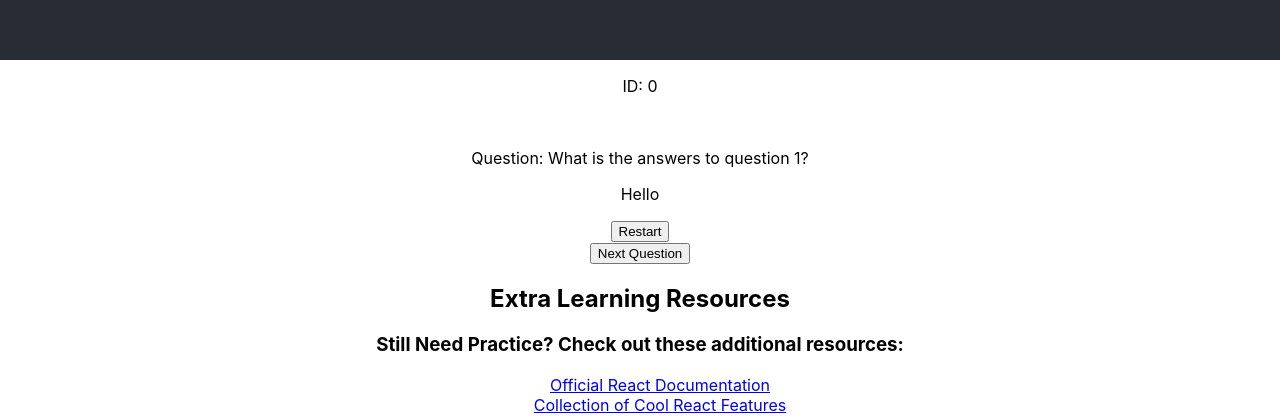
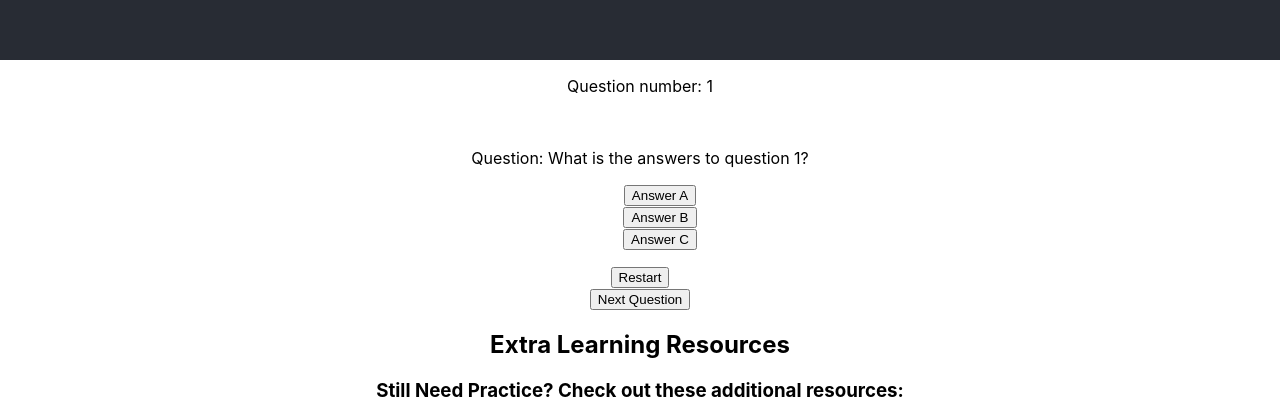
Before and after one commit to elizabethreese/react-project, a React (Create React App) app in the folder react-game/: page / in a window 1280 px wide. Shown: the part 740-1156 px from the top of the page. Built offline with nearby package versions, Linux system fonts and the light colour scheme.

Commit message:
Added answer option list

```diff
--- a/react-game/src/components/AnswerOptions.jsx
+++ b/react-game/src/components/AnswerOptions.jsx
@@ -1,13 +1,26 @@
 import React from 'react';
+import { data } from "../questions.js";
 
 class Question extends React.Component {
-    constructor(props) {
-        super(props);
-      }
 
     render() {
+        // Get the current question from the data
+        const question = data.Questions[this.props.id - 1]
+        // Map the answer options to html to return
+        var answerOptions = question.answers.map(answer => {
+            return (
+                <li key={answer.id.toString()}>
+                    <button className="answer-option">{answer.text}</button>
+                </li>
+            )
+        })
+
         return (
-            <div><p>Hello</p></div>
+            <div className="answer-options">
+                <ul className="answer-options-list">
+                    {answerOptions}
+                </ul>
+            </div>
         )
     }
 }
--- a/react-game/src/components/Button.jsx
+++ b/react-game/src/components/Button.jsx
@@ -3,7 +3,7 @@ import React from 'react';
 let Button = (props) => {
     return (
         <div className="Button">
-            <button class={props.class}>{props.text}</button>
+            <button className={props.class}>{props.text}</button>
         </div>
     )
 }
--- a/react-game/src/components/Question.jsx
+++ b/react-game/src/components/Question.jsx
@@ -1,17 +1,13 @@
 import React from 'react';
-
 import { data } from "../questions.js";
 
 class Question extends React.Component {
-    constructor(props) {
-        super(props);
-      }
 
     render() {
-        const question = data.Questions[this.props.id]
+        const question = data.Questions[this.props.id - 1]
         return (
             <div>
-                <p>ID: {this.props.id}</p>
+                <p>Question number: {this.props.id}</p>
                 <br/>
                 <p>Question: {question.text}</p>
             </div>
--- a/react-game/src/components/Quiz.jsx
+++ b/react-game/src/components/Quiz.jsx
@@ -11,7 +11,7 @@ const Quiz = (props) => {
       <header className="App-header"></header>
       <div>
           <Question id={props.questionId} text={props.questionText}></Question>
-          <AnswerOptions></AnswerOptions>
+          <AnswerOptions id={props.questionId}></AnswerOptions>
       </div>
       <div className="Button-area">
         <Button class="Restart-Button" text="Restart" />
--- a/react-game/src/questions.js
+++ b/react-game/src/questions.js
@@ -1,65 +1,61 @@
 export const data = {
-    "Questions":
-    [
+  Questions: [
     {
-            "id": 1,
-            "text": "What is the answers to question 1?",
-            "answers":
-            [
+      id: 1,
+      text: "What is the answers to question 1?",
+      answers: [
         {
-                    "id": "a",
-                    "answer": "Answer A"
+          id: "a",
+          text: "Answer A"
         },
         {
-                    "id": "b",
-                    "answer": "Answer B"
+          id: "b",
+          text: "Answer B"
         },
         {
-                    "id": "c",
-                    "answer": "Answer C"
+          id: "c",
+          text: "Answer C"
         }
       ],
-            "correctAnswer": "a"
+      correctAnswer: "a"
     },
     {
-            "id": 2,
-            "text": "What is the answers to question 2?",
-            "answers":
-            [
+      id: 2,
+      text: "What is the answers to question 2?",
+      answers: [
         {
-                    "id": "a",
-                    "answer": "Answer A"
+          id: "a",
+          text: "Answer A"
         },
         {
-                    "id": "b",
-                    "answer": "Answer B"
+          id: "b",
+          text: "Answer B"
         },
         {
-                    "id": "c",
-                    "answer": "Answer C"
+          id: "c",
+          text: "Answer C"
         }
       ],
-            "correctAnswer": "b"
+      correctAnswer: "b"
     },
     {
-            "id": 3,
-            "text": "What is the answers to question 3?",
-            "answers":
-            [
+      id: 3,
+      text: "What is the answers to question 3?",
+      answers: [
         {
-                    "id": "a",
-                    "answer": "Answer A"
+          id: "a",
+          text: "Answer A"
         },
         {
-                    "id": "b",
-                    "answer": "Answer B"
+          id: "b",
+          text: "Answer B"
         },
         {
-                    "id": "c",
-                    "answer": "Answer C"
+          id: "c",
+          text: "Answer C"
         }
       ],
-            "correctAnswer": "c"
+      correctAnswer: "c"
     }
   ]
-}
+};
--- a/react-game/src/reducers/main-reducer.js
+++ b/react-game/src/reducers/main-reducer.js
@@ -1,6 +1,6 @@
 let initialState = {
   loggedIn: false,
-  questionId: 0,
+  questionId: 1,
   score: 0
 };
 
```
Lines whose indentation alone changed are shown as unchanged.
